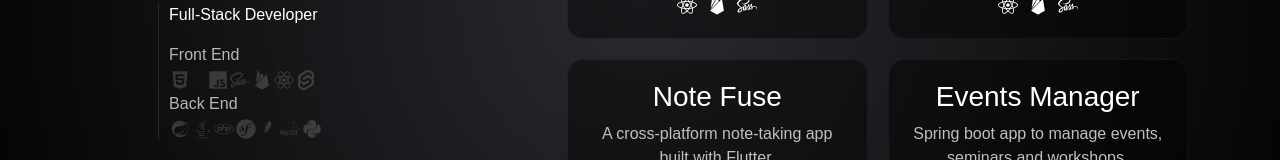
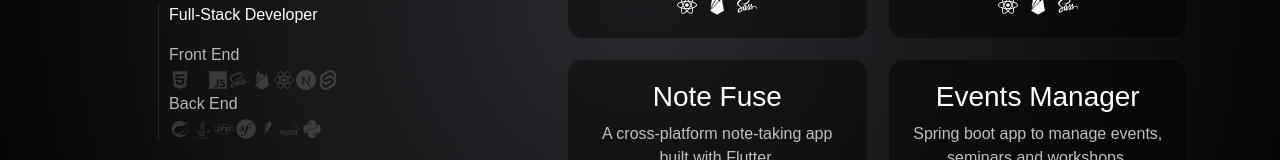
Before and after one commit to WesamAbadi/WesamAbadi.github.io, a React (Create React App) app: page / in a window 1280 px wide. Shown: the part 383-543 px from the top of the page. Built offline with nearby package versions, Linux system fonts and the light colour scheme; some icons are missing; a web font is replaced by a local one.

Commit message:
add a logo

```diff
--- a/src/pages/Home.js
+++ b/src/pages/Home.js
@@ -1,6 +1,6 @@
 import React from "react";
 import { IoLogoGithub } from "react-icons/io";
-import { SiSvelte, SiMysql, SiApachemaven } from "react-icons/si";
+import { SiSvelte, SiMysql, SiApachemaven, SiNextdotjs } from "react-icons/si";
 import {
   FaHtml5,
   FaReact,
@@ -99,6 +99,7 @@ function Home() {
                       <FaSass />
                       <IoLogoFirebase />
                       <FaReact />
+                      <SiNextdotjs />
                       <SiSvelte />
                     </p>
                   </div>
```
